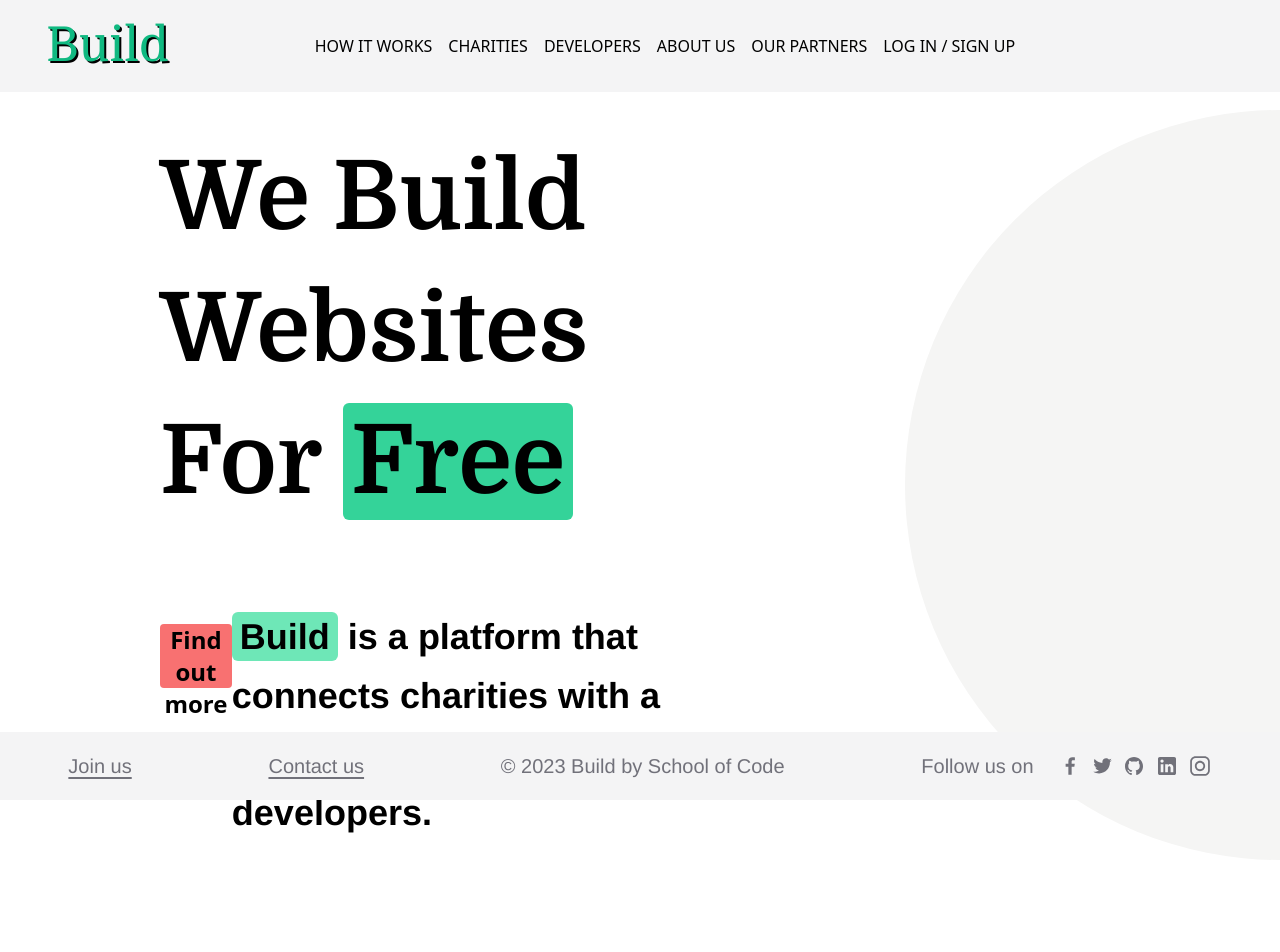
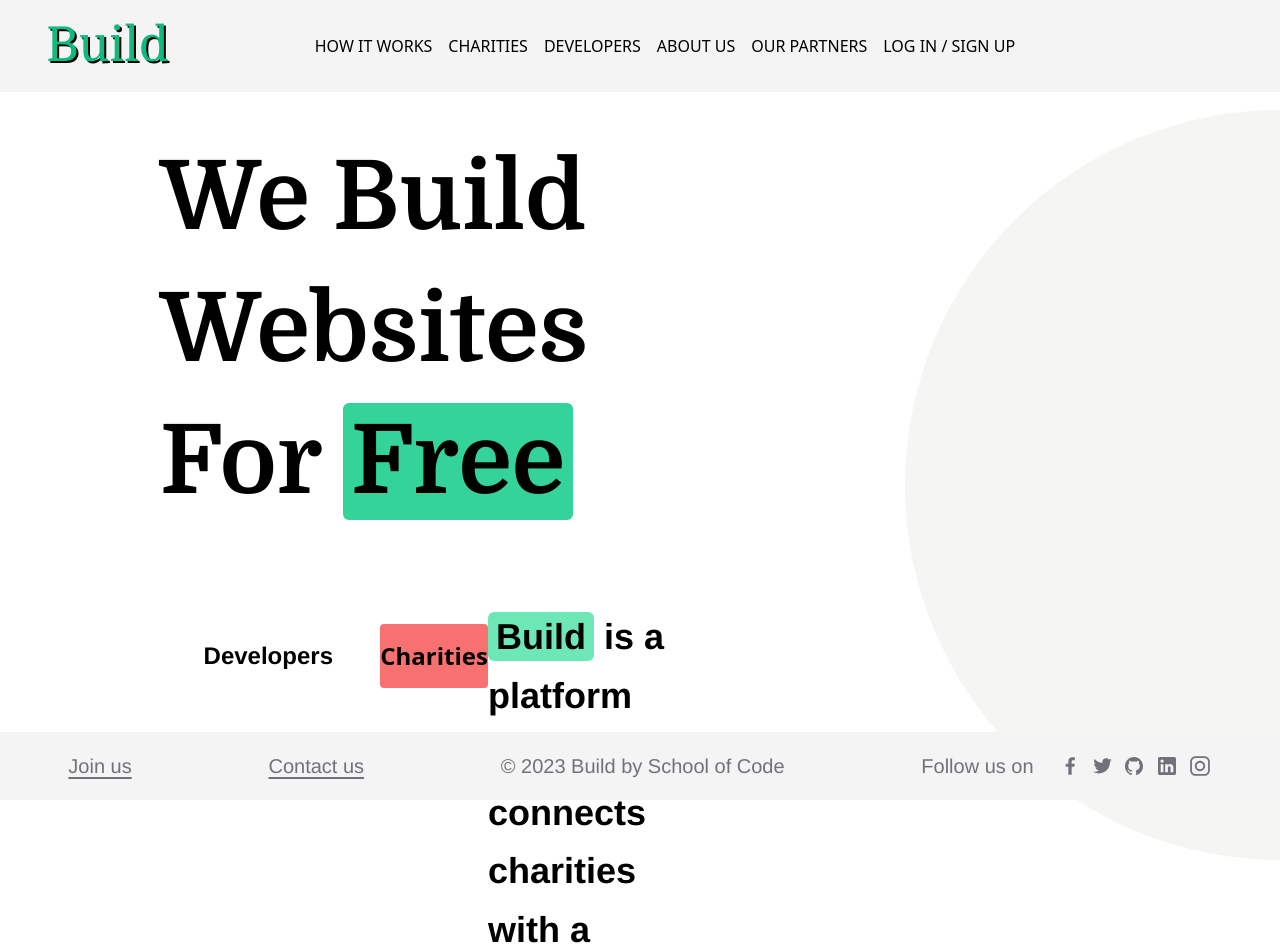
Before and after one commit to SchoolOfCode/Team-Build, a Next.js app: page / in a window 1280 px wide. Shown: the top 952 px of the page. Built offline with nearby package versions, Linux system fonts and the light colour scheme.

Commit message:
buttons for charities and devs added to landing page

```diff
--- a/src/app/page.jsx
+++ b/src/app/page.jsx
@@ -18,9 +18,14 @@ export default function Testimonials() {
             <p className="text-4xl font-bold mb-10 lg:max-w-2xl lg:mr-60 lg:leading-relaxed leading-1">
             <span className="bg-emerald-300 py-1 px-2 rounded-md">Build</span> is a platform that connects charities with a community of skilled developers.    <br />
             </p>
-            <button className="button bg-red-400 font-bold rounded w-44 h-16 text-xl lg:w-56 lg:text-2xl lg:mt-4 mt-10">
-              <Link href={"../charity"}>Find out more</Link>{" "}
+            <button className="button bg-red-400 font-bold rounded w-46 h-16 text-xl lg:w-56 lg:text-2xl lg:mt-4 mt-10">
+              <Link href={"../charity"}>Charities</Link>{" "}
             </button>
+            <p>
+            <button className="button font-bold rounded w-46 h-16 text-xl lg:w-56 lg:text-2xl lg:mt-4 mt-10">
+              <Link href={"../developers"}>Developers</Link>{" "}
+            </button>
+            </p>
           </div>
         </div>
       </section>
```
